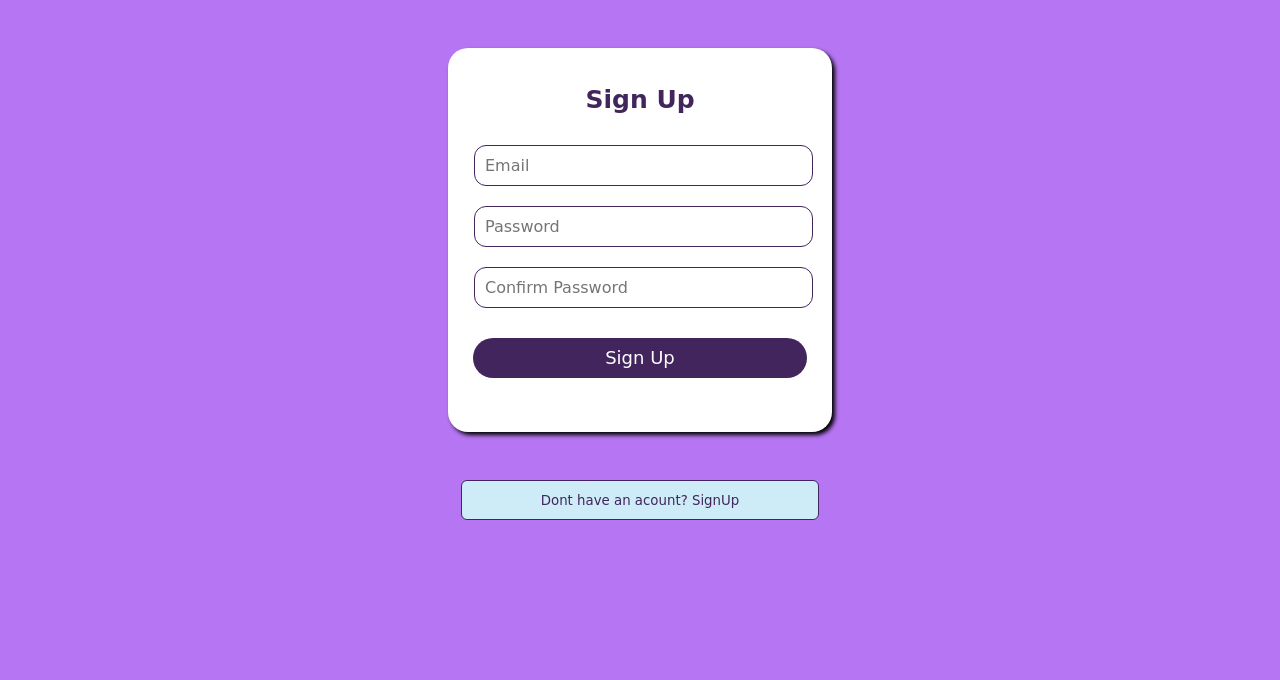
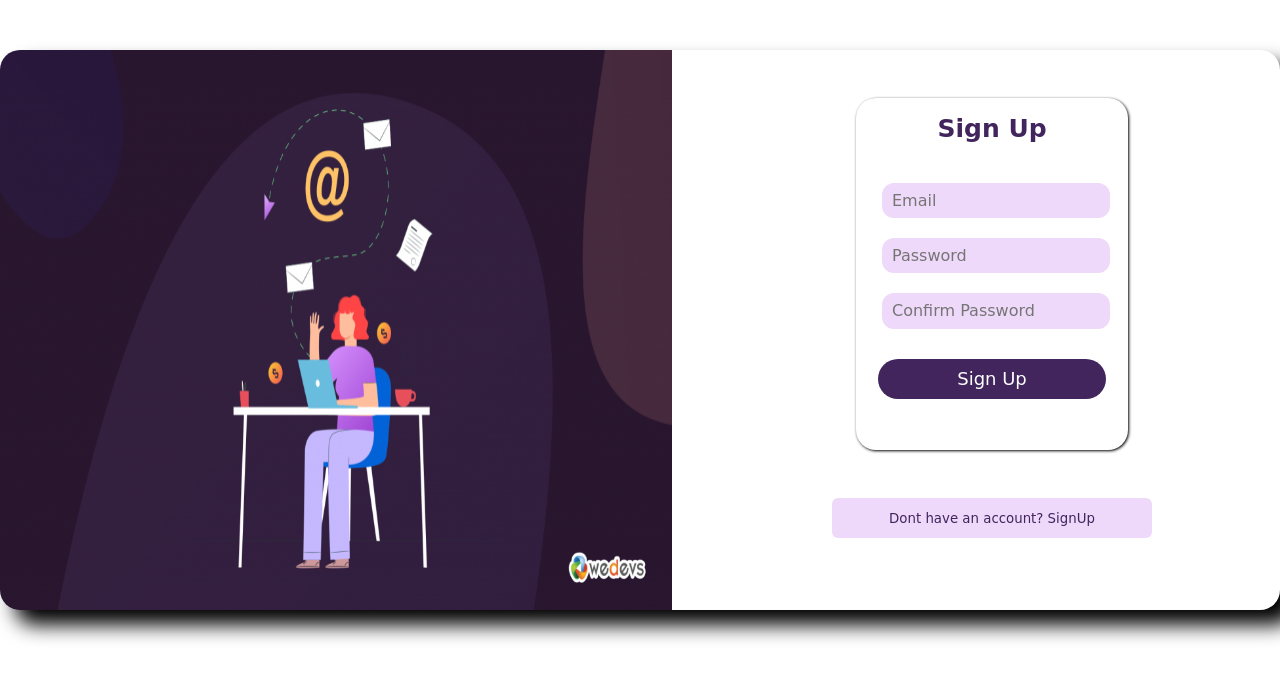
Before and after one commit to Sheetal-BC/Mail-box-client, a React (Create React App) app: page / in a window 1280 px wide. Shown: the top 680 px of the page. Built offline with nearby package versions, Linux system fonts and the light colour scheme.

Commit message:
signup test added

```diff
--- a/src/App.css
+++ b/src/App.css
@@ -1,6 +1,4 @@
  body {
       text-align: center;
-       background-color: rgb(182, 117, 243);
-      background-size: cover;
       font-family: "Comic Sans MS", "Comic Sans", cursive;
     }
--- a/src/Components/Auth/Auth.css
+++ b/src/Components/Auth/Auth.css
@@ -1,19 +1,39 @@
-.signup form{
- margin: 3rem auto;
-  width: 75%;
-  max-width: 22rem;
+*{
+  margin: 0;
+  padding: 0;
+  box-sizing: border-box;
+}
+
+.container{
+  display: flex;
+  height: 35rem;
+  width: 80rem;
+  box-shadow: 15px 15px 20px black;
+  margin: auto;
+  margin-top: 50px;
+  border-radius: 20px;
+}
+
+.img-container img{
+  width: 42rem;
+  height: 35rem;
+  border-radius: 20px 0px 0px 20px;
+}
+.signup{
+  margin: 3rem auto;
   height: 22rem;
   border-radius: 20px;
   background-color: white;
-  box-shadow: 3px 3px 4px black;
+  box-shadow: 1px 1px 3px black;
   padding: 1rem;
   text-align: center;
-  justify-items: space-between;
-
+  position: relative;
+  left: 11rem;
 }
 
 .heading{
     text-align: center;
+    margin-bottom: 30px;
 
 }
 
@@ -21,22 +41,26 @@
   font-size: 25px;
   font-weight: 600;
   color: rgb(65, 37, 92);
+   margin-bottom: 30px;
 }
 
 input{
     font: inherit;
-    background-color: white;
-    border: 1px solid rgb(65, 37, 92);
+    background-color: rgb(239, 217, 250);
+    border: none;
     border-radius: 12px;
     align-items: center;
-    width: 90%;
+    height: 2.2rem;
+    width: 95%;
     text-align: left;
     margin:10px ;
     padding: 10px;
     justify-content: space-around;
   }
 
-
+input::selection{
+  border: none;
+}
 
 .sign-btn button{
    background-color:  rgb(65, 37, 92);
@@ -50,14 +74,28 @@ input{
    font-family: "Comic Sans MS", "Comic Sans", cursive;
 }
 
-
+.sign-btn button:hover{
+  background-color: rgb(71, 11, 46);
+  box-shadow: 2px 2px 3px black;
+  cursor: pointer;
+}
 .msg-box button{
-   width: 28%;
+   width: 20rem;
    height: 40px;
    border-radius: 6px;
-   border:1px solid rgb(65, 37, 92);
-   background-color: rgb(206, 236, 247);
+   border: none;
+   background-color: rgb(239, 217, 250);
    color: rgb(65, 37, 92);
    font-family: "Comic Sans MS", "Comic Sans", cursive;
    font-weight: 500;
+   position: relative;
+   top: 28rem;
+   right: 8rem;
 }
+
+.msg-box button:hover{
+  cursor: pointer;
+  background-color: rgb(65, 37, 92);
+  color: white;
+
+}
--- a/src/Components/Auth/Auth.js
+++ b/src/Components/Auth/Auth.js
@@ -49,11 +49,13 @@ const submitHandler = async(event) => {
 
 
     return (
-      <div className="signup">
-        <form onSubmit={submitHandler}>
+      <div className="container">
+        <div className="img-container">
+          <img src={process.env.PUBLIC_URL + "gmail.png"} alt="mail"></img>
+        </div>
+        <form onSubmit={submitHandler} className="signup">
           <div className="heading">
             <h2>Sign Up</h2>
-
             <div className="useremail">
               <input
                 type="email"
@@ -90,9 +92,10 @@ const submitHandler = async(event) => {
               <button>Sign Up</button>
             </div>
           </div>
+
         </form>
          <div className="msg-box">
-          <button>Dont have an acount? SignUp</button>
+          <button>Dont have an account? SignUp</button>
         </div>
       </div>
     );
```
Also changed, not shown: public/gmail.png (added), 1 other file (tests, documents, lock files or other folders). Lines whose indentation alone changed are shown as unchanged.
